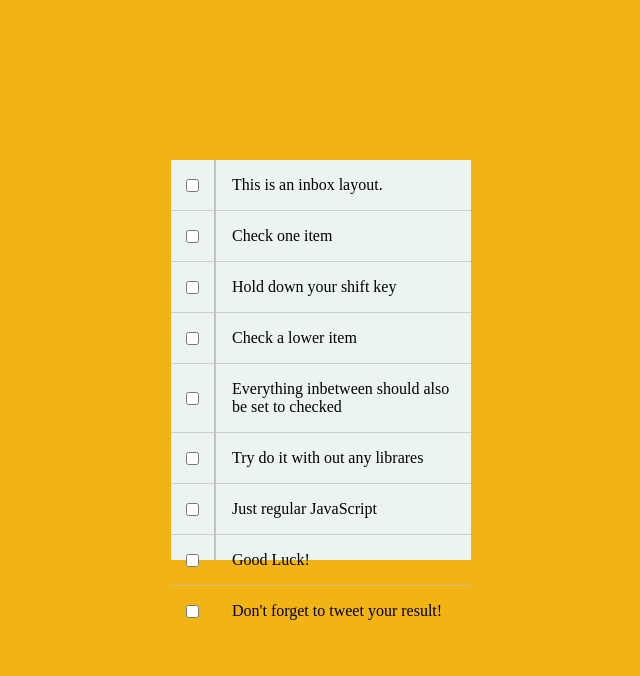
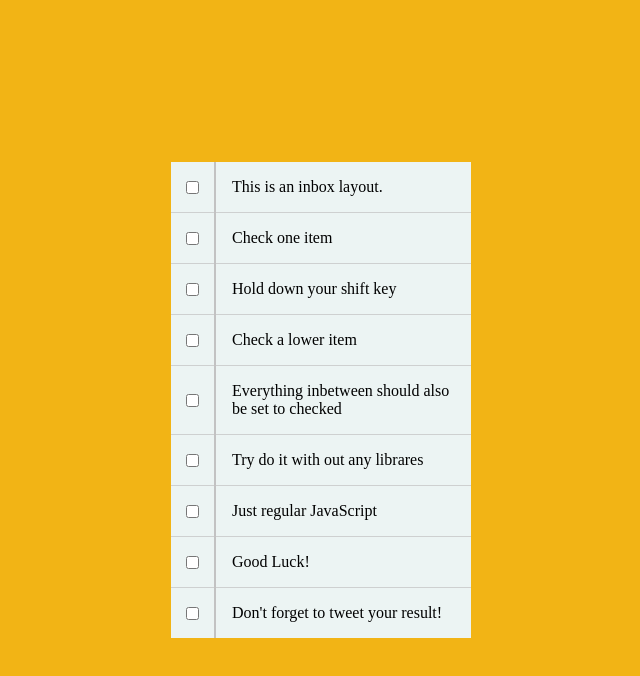
Before and after one commit to Chernikovmax/JavaScript30-lessons, a plain HTML site: page 10 Hold shift to check multiple checkboxes/lesson-10.html in a window 1280 px wide. Shown: the whole page, without its empty margins (319-959 px from the left). Drawn offline with Linux system fonts and the light colour scheme.

Commit message:
[FIX] Fixed Styles

```diff
--- a/10 Hold shift to check multiple checkboxes/lesson-10.css
+++ b/10 Hold shift to check multiple checkboxes/lesson-10.css
@@ -4,6 +4,7 @@ body {
   background-color: rgb(242, 180, 21);
   display: flex;
   justify-content: center;
+  align-items: center;
 }
 
 input:checked + p {
@@ -15,8 +16,7 @@ input:checked + p {
   position: relative;
   display: flex;
   flex-direction: column;
-  top: 20%;
-  height: 400px;
+  height: auto;
   width: 300px;
   background-color: rgb(236, 244, 243);
 }
```
